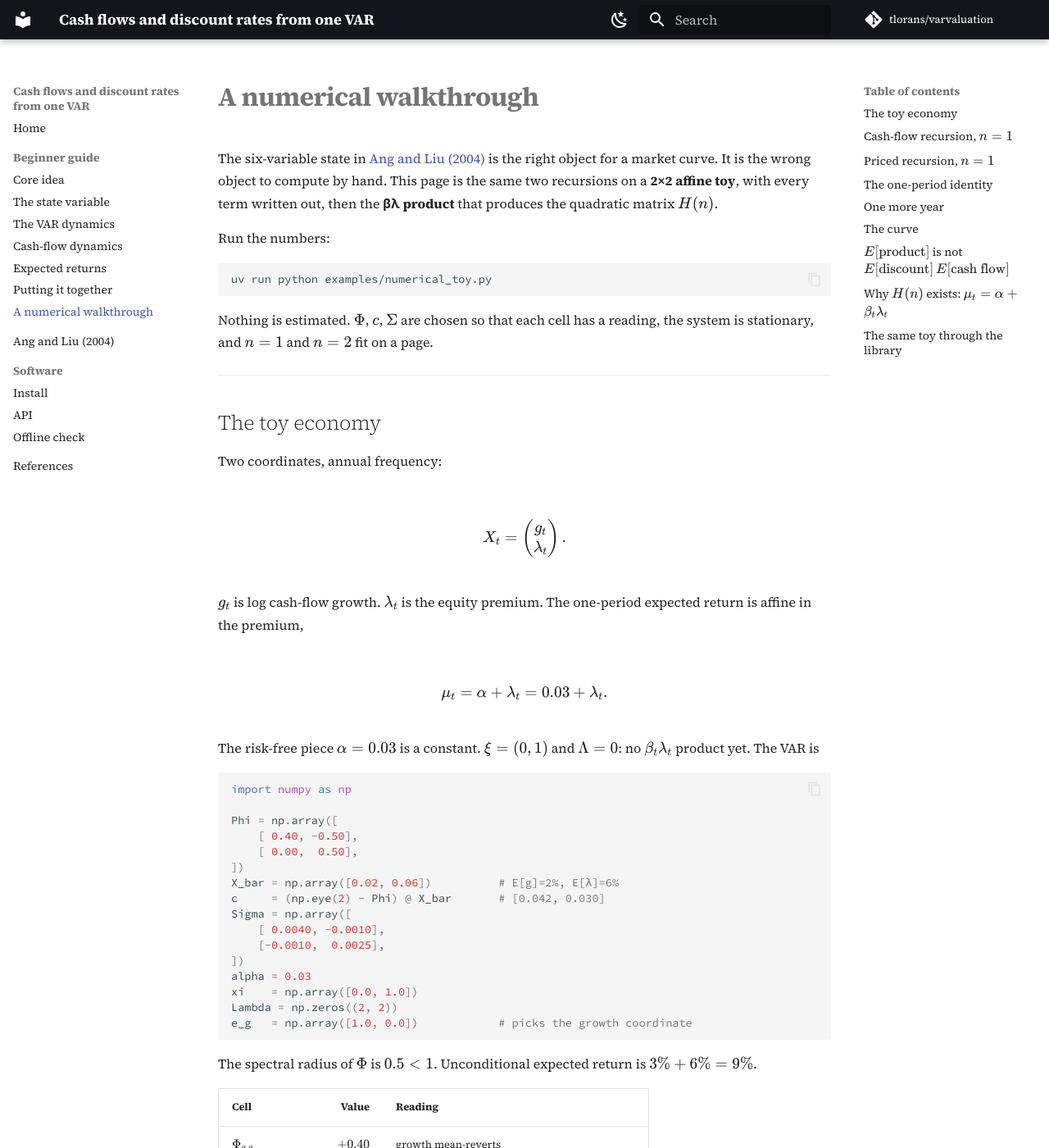
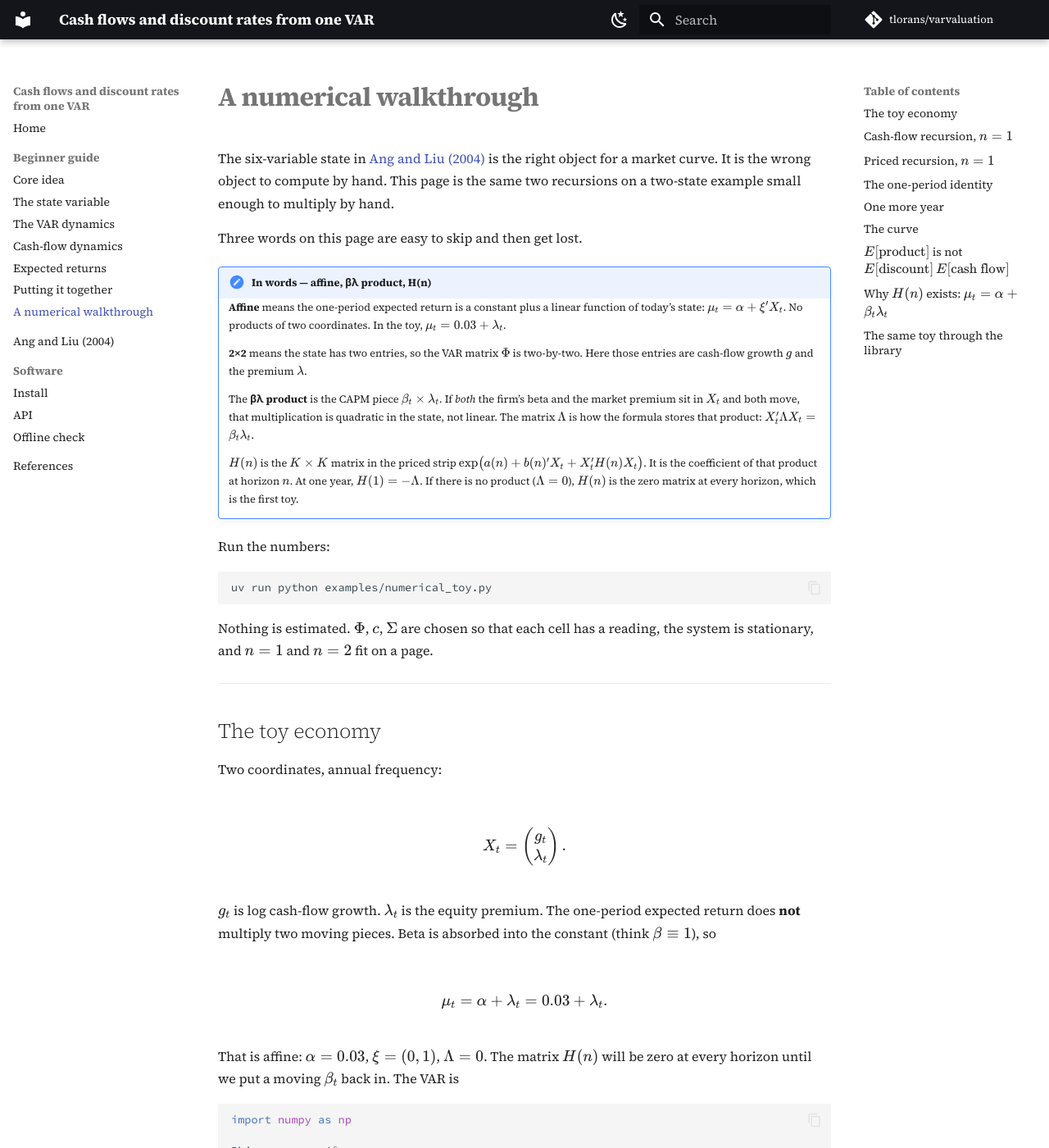
Before and after one commit to tlorans/varvaluation, an MkDocs documentation site: the page built from docs/guide/numerical.md, in a window 1280 px wide and 1400 px high. Shown: the whole window at 82% size. Built offline with MkDocs 1.6.1 and Material for MkDocs 9.7.7, drawn with Linux system fonts in a browser that asks for light colours; comment, search, counter and statistics services are not loaded; some of the changed text lies outside the part shown.

Commit message:
docs: define affine, the beta-lambda product, and H(n)
The walkthrough opened with those three labels undefined. Spell out
what each one is, and when H(n) is zero versus a real matrix.

````diff
--- a/docs/guide/numerical.md
+++ b/docs/guide/numerical.md
@@ -1,6 +1,17 @@
 # A numerical walkthrough
 
-The six-variable state in [Ang and Liu (2004)](angliu.md) is the right object for a market curve. It is the wrong object to compute by hand. This page is the same two recursions on a **2×2 affine toy**, with every term written out, then the **βλ product** that produces the quadratic matrix \(H(n)\).
+The six-variable state in [Ang and Liu (2004)](angliu.md) is the right object for a market curve. It is the wrong object to compute by hand. This page is the same two recursions on a two-state example small enough to multiply by hand.
+
+Three words on this page are easy to skip and then get lost.
+
+!!! note "In words — affine, βλ product, H(n)"
+    **Affine** means the one-period expected return is a constant plus a linear function of today’s state: \(\mu_t=\alpha+\xi'X_t\). No products of two coordinates. In the toy, \(\mu_t=0.03+\lambda_t\).
+
+    **2×2** means the state has two entries, so the VAR matrix \(\Phi\) is two-by-two. Here those entries are cash-flow growth \(g\) and the premium \(\lambda\).
+
+    The **βλ product** is the CAPM piece \(\beta_t\times\lambda_t\). If *both* the firm’s beta and the market premium sit in \(X_t\) and both move, that multiplication is quadratic in the state, not linear. The matrix \(\Lambda\) is how the formula stores that product: \(X_t'\Lambda X_t=\beta_t\lambda_t\).
+
+    **\(H(n)\)** is the \(K\times K\) matrix in the priced strip \(\exp\bigl(a(n)+b(n)'X_t+X_t'H(n)X_t\bigr)\). It is the coefficient of that product at horizon \(n\). At one year, \(H(1)=-\Lambda\). If there is no product (\(\Lambda=0\)), \(H(n)\) is the zero matrix at every horizon, which is the first toy.
 
 Run the numbers:
 
@@ -20,13 +31,13 @@ $$
 X_t = \begin{pmatrix} g_t \\ \lambda_t \end{pmatrix}.
 $$
 
-\(g_t\) is log cash-flow growth. \(\lambda_t\) is the equity premium. The one-period expected return is affine in the premium,
+\(g_t\) is log cash-flow growth. \(\lambda_t\) is the equity premium. The one-period expected return does **not** multiply two moving pieces. Beta is absorbed into the constant (think \(\beta\equiv 1\)), so
 
 $$
 \mu_t = \alpha + \lambda_t = 0.03 + \lambda_t.
 $$
 
-The risk-free piece \(\alpha=0.03\) is a constant. \(\xi=(0,1)\) and \(\Lambda=0\): no \(\beta_t\lambda_t\) product yet. The VAR is
+That is affine: \(\alpha=0.03\), \(\xi=(0,1)\), \(\Lambda=0\). The matrix \(H(n)\) will be zero at every horizon until we put a moving \(\beta_t\) back in. The VAR is
 
 ```python
 import numpy as np
@@ -227,7 +238,15 @@ The Monte Carlo is a check, not a method. Once the VAR is Gaussian, the closed f
 
 ## Why \(H(n)\) exists: \(\mu_t=\alpha+\beta_t\lambda_t\)
 
-The paper's one-period return is a *product* of two moving pieces, \(\beta_t\lambda_t\). That is quadratic in \(X_t\). Add a beta coordinate.
+A valuator’s CAPM is \(\mu_t=\alpha+r_t+\beta_t\lambda_t\). The last term is a *product* of two numbers. Three cases:
+
+| What moves | \(\mu_t\) as a function of \(X_t\) | \(H(n)\) |
+|---|---|---|
+| only \(\lambda\), \(\beta\) fixed | affine (the 2×2 toy: \(\beta=1\)) | \(0\) |
+| only \(\beta\), \(\lambda\) fixed | affine | \(0\) |
+| **both** \(\beta_t\) and \(\lambda_t\) | quadratic: \(X_t'\Lambda X_t=\beta_t\lambda_t\) | a real matrix |
+
+The third case is the paper. Add a beta coordinate so the state is three-dimensional.
 
 ```python
 # X = (g, β, λ),   μ = α + β λ
@@ -238,7 +257,13 @@ X  = np.array([0.02, 1.20, 0.03])      # high-ish beta, compressed premium
 # μ_t = 0.03 + 1.20 × 0.03 = 0.066
 ```
 
-At \(n=1\):
+The priced strip — one horizon’s contribution to \(V_t/C_t\) — is always of the form
+
+$$
+\exp\bigl(a(n)+b(n)'X_t+X_t'H(n)X_t\bigr).
+$$
+
+\(a(n)\) is a scalar. \(b(n)\) is a vector (the linear loading). \(H(n)\) is the \(K\times K\) **quadratic matrix**: it multiplies the products of today’s coordinates. At one year you just subtract today’s \(\beta\lambda\), so
 
 $$
 H(1)=-\Lambda,
@@ -246,7 +271,7 @@ H(1)=-\Lambda,
 X_t'H(1)X_t = -\beta_t\lambda_t = -0.036.
 $$
 
-The one-period identity still holds: \(\mu_t(1)=6.60\%=\alpha+\beta_t\lambda_t\). At \(n=2\), \(H(2)\) is **not** \(-\Lambda\). \(\Phi\) carries the quadratic term forward (the Riccati update in [Ang and Liu, 2004](../references.md#ang-liu-2004), Proposition I.1). That is the only algebraic reason the priced strip is exponential-quadratic rather than exponential-affine. When \(\Lambda=0\), \(H(n)\equiv 0\) and the first toy is the special case.
+The one-period identity still holds: \(\mu_t(1)=6.60\%=\alpha+\beta_t\lambda_t\). At \(n=2\), tomorrow’s \(\beta_{t+1}\lambda_{t+1}\) is random and a function of today’s \(X_t\) through \(\Phi\). Folding that future product back onto today updates the matrix: \(H(2)\ne-\Lambda\) (the Riccati step in [Ang and Liu, 2004](../references.md#ang-liu-2004), Proposition I.1). That is the only algebraic reason the strip is exponential-quadratic rather than exponential-affine. When \(\Lambda=0\), \(H(n)\equiv 0\) and the first toy is the special case.
 
 ---
 
````
Also changed, not shown: docs/guide/expected-returns.md (+4 -2 lines), docs/index.md (+1 -1 lines).
